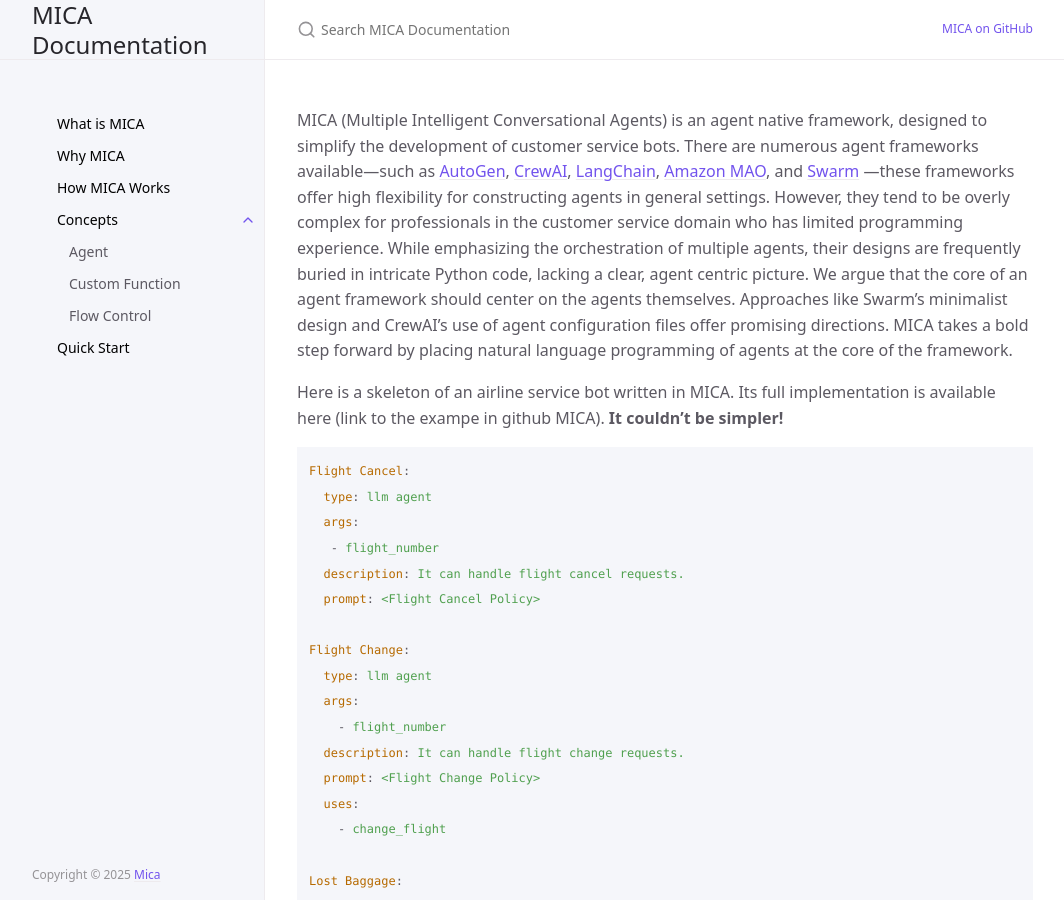
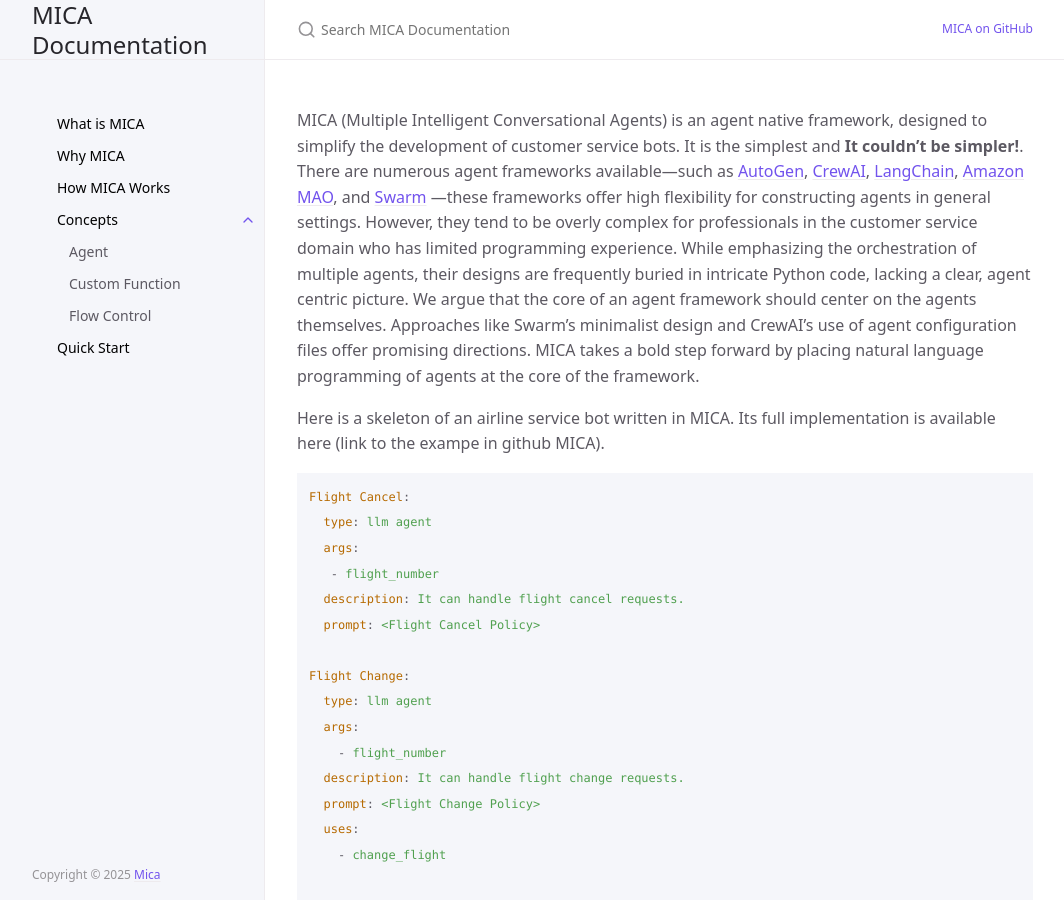
Before and after one commit to Mica-labs/Mica-labs.github.io, a Jekyll site: the page built from index.md, in a window 1280 px wide and 900 px high. Shown: the whole window, without its empty margins (107-1171 px from the left). Built offline with Jekyll 4.4.1, drawn with Linux system fonts in a browser that asks for light colours; cached includes are drawn as plain includes.

Commit message:
Update index.md

````diff
--- a/index.md
+++ b/index.md
@@ -6,10 +6,10 @@ description: "The Enterprise Level Agentic Solution"
 permalink: /
 ---
 
-MICA (Multiple Intelligent Conversational Agents) is an agent native framework, designed to simplify the development of customer service bots. There are numerous agent frameworks available—such as [AutoGen](https://github.com/microsoft/autogen), [CrewAI](https://github.com/crewAIInc/crewAI), [LangChain](https://github.com/langchain-ai/langchain), [Amazon MAO](https://github.com/awslabs/multi-agent-orchestrator), and [Swarm](https://github.com/openai/swarm) —these frameworks offer high flexibility for constructing agents in general settings. However, they tend to be overly complex for professionals in the customer service domain who has limited programming experience.
+MICA (Multiple Intelligent Conversational Agents) is an agent native framework, designed to simplify the development of customer service bots. It is the simplest and **It couldn't be simpler!**. There are numerous agent frameworks available—such as [AutoGen](https://github.com/microsoft/autogen), [CrewAI](https://github.com/crewAIInc/crewAI), [LangChain](https://github.com/langchain-ai/langchain), [Amazon MAO](https://github.com/awslabs/multi-agent-orchestrator), and [Swarm](https://github.com/openai/swarm) —these frameworks offer high flexibility for constructing agents in general settings. However, they tend to be overly complex for professionals in the customer service domain who has limited programming experience.
 While emphasizing the orchestration of multiple agents, their designs are frequently buried in intricate Python code, lacking a clear, agent centric picture. We argue that the core of an agent framework should center on the agents themselves. Approaches like Swarm’s minimalist design and CrewAI’s use of agent configuration files offer promising directions.  MICA takes a bold step forward by placing natural language programming of agents at the core of the framework.
 
-Here is a skeleton of an airline service bot written in MICA. Its full implementation is available here (link to the exampe in github MICA). **It couldn't be simpler!**
+Here is a skeleton of an airline service bot written in MICA. Its full implementation is available here (link to the exampe in github MICA).
 
 ```yaml
 Flight Cancel:
````
